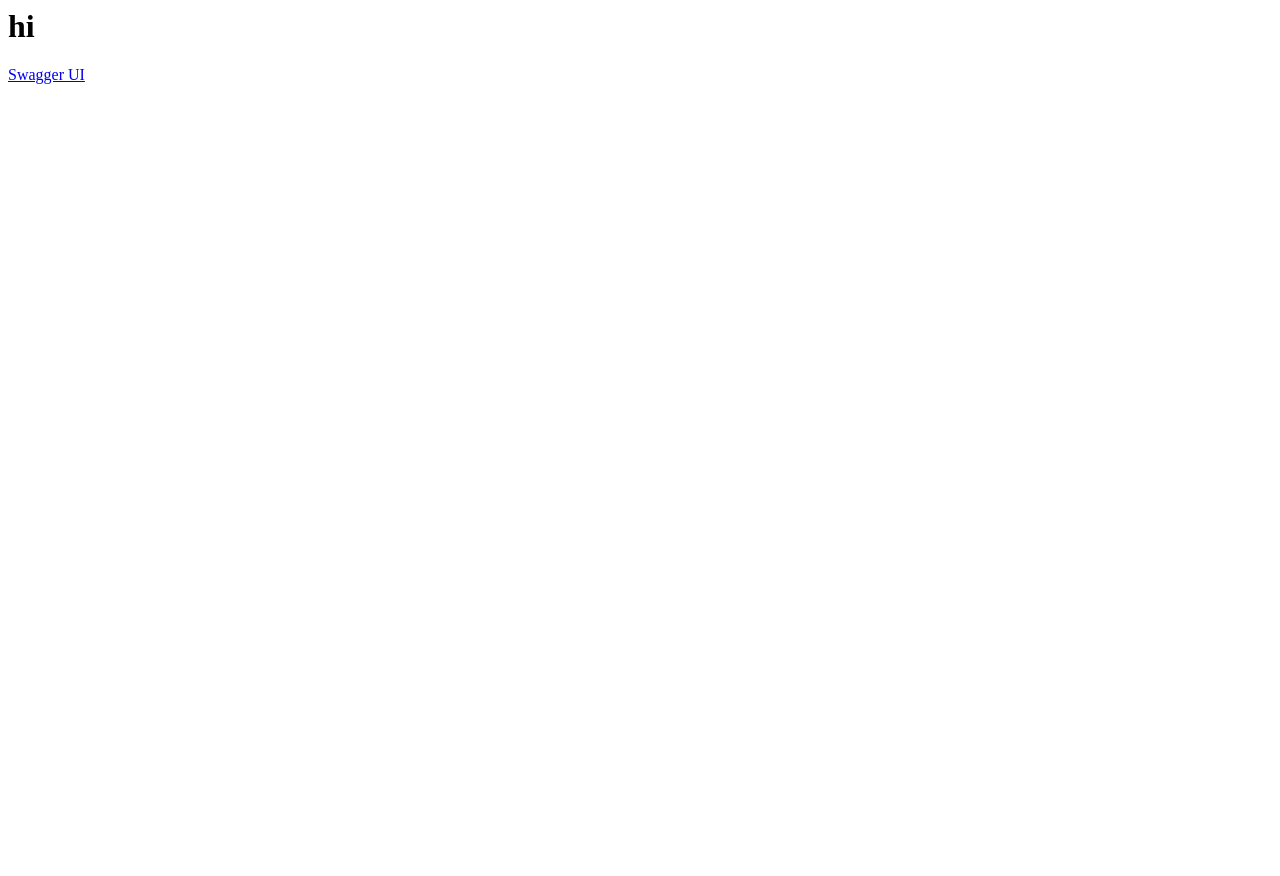
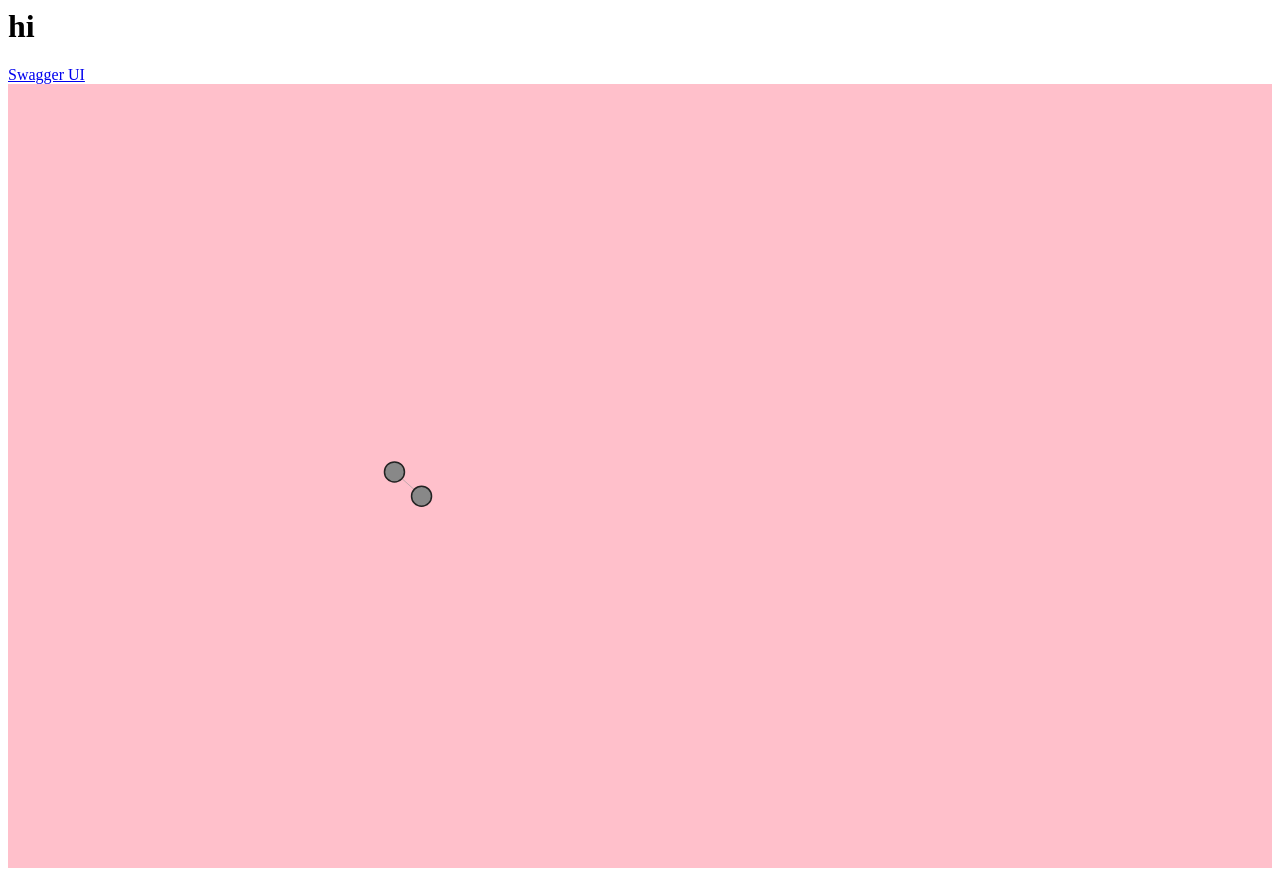
Before and after one commit to chairfield/neo-updating-domains, a website: page static/index.html in a window 1280 px wide. Before the commit the page ends 800 px from the top, so only its background shows below. Drawn offline with nearby package versions, Linux system fonts and the light colour scheme.

Commit message:
drawing simple/static d3 graph

```diff
--- /dev/null
+++ b/static/app.js
@@ -0,0 +1,81 @@
+
+$(function() {
+    renderGraph();
+    //search();
+
+    /*$("#search").submit(e => {
+        e.preventDefault();
+    search();*/
+});
+
+function getGraph() {
+    return {
+        "nodes": [
+            {
+                "name": "node 1",
+                "artist": "artist name 1",
+                "id": "unique_id_1",
+                "playcount": 123
+            },
+            {
+                "name": "node 2",
+                "artist": "artist name 2",
+                "id": "unique_id_2",
+                "playcount": 234
+            }
+        ],
+        "links": [
+            {
+                "source": 0,
+                "target": 1
+            }
+        ]
+    };
+}
+
+function renderGraph() {
+    var width = 800, height = 800;
+    var force = d3.layout.force().charge(-200).linkDistance(30).size([width, height]);
+
+    var svg = d3.select("#graph").append("svg")
+        .attr("width", "100%").attr("height", "100%")
+        .attr("pointer-events", "all");
+
+    // Background
+    svg.append("rect")
+        .attr("width", "100%")
+        .attr("height", "100%")
+        .attr("fill", "pink");
+
+    var graph = getGraph();
+    force.nodes(graph.nodes).links(graph.links).start();
+
+    var link = svg.selectAll(".link")
+        .data(graph.links).enter()
+        .append("line").attr("class", "link");
+
+    var node = svg.selectAll(".node")
+        .data(graph.nodes).enter()
+        .append("circle")
+        .attr("class", "node")
+        .attr("r", 10)
+        .call(force.drag);
+
+    force.on("tick", function() {
+        link.attr("x1", function(d) {
+                return d.source.x;
+            }).attr("y1", function(d) {
+                return d.source.y;
+            }).attr("x2", function(d) {
+                return d.target.x;
+            }).attr("y2", function(d) {
+                return d.target.y;
+            });
+
+        node.attr("cx", function(d) {
+                return d.x;
+            }).attr("cy", function(d) {
+                return d.y;
+            });
+        });
+}
--- a/static/index.html
+++ b/static/index.html
@@ -1,4 +1,20 @@
+<html>
+<head>
+    <meta name="viewport" content="width=device-width, initial-scale=1.0">
+    <title>Domain Graph</title>
+</head>
 <body>
     <h1>hi</h1>
     <a href="/ui">Swagger UI</a>
+    <div id="graph"></div>
+
+    <style type="text/css">
+        .node { stroke: #222; stroke-width: 1.5px; fill: #888; }
+        .link { stroke: #999; stroke-opacity: .6; stroke-width: 1px; }
+    </style>
+
+    <script type="text/javascript" src="http://code.jquery.com/jquery-3.1.1.min.js"></script>
+    <script src="http://d3js.org/d3.v3.js" type="text/javascript"></script>
+    <script src="/app.js" type="text/javascript"></script>
 </body>
+</html>
```
